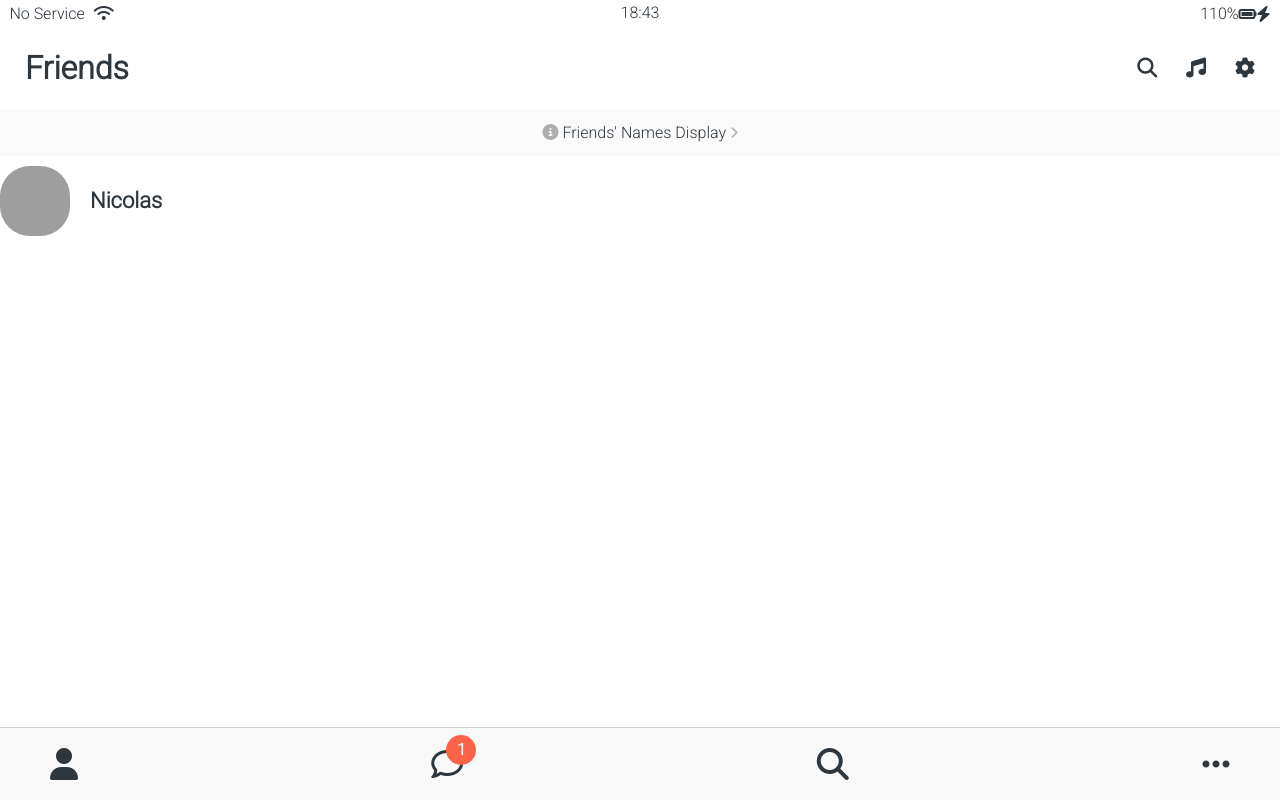
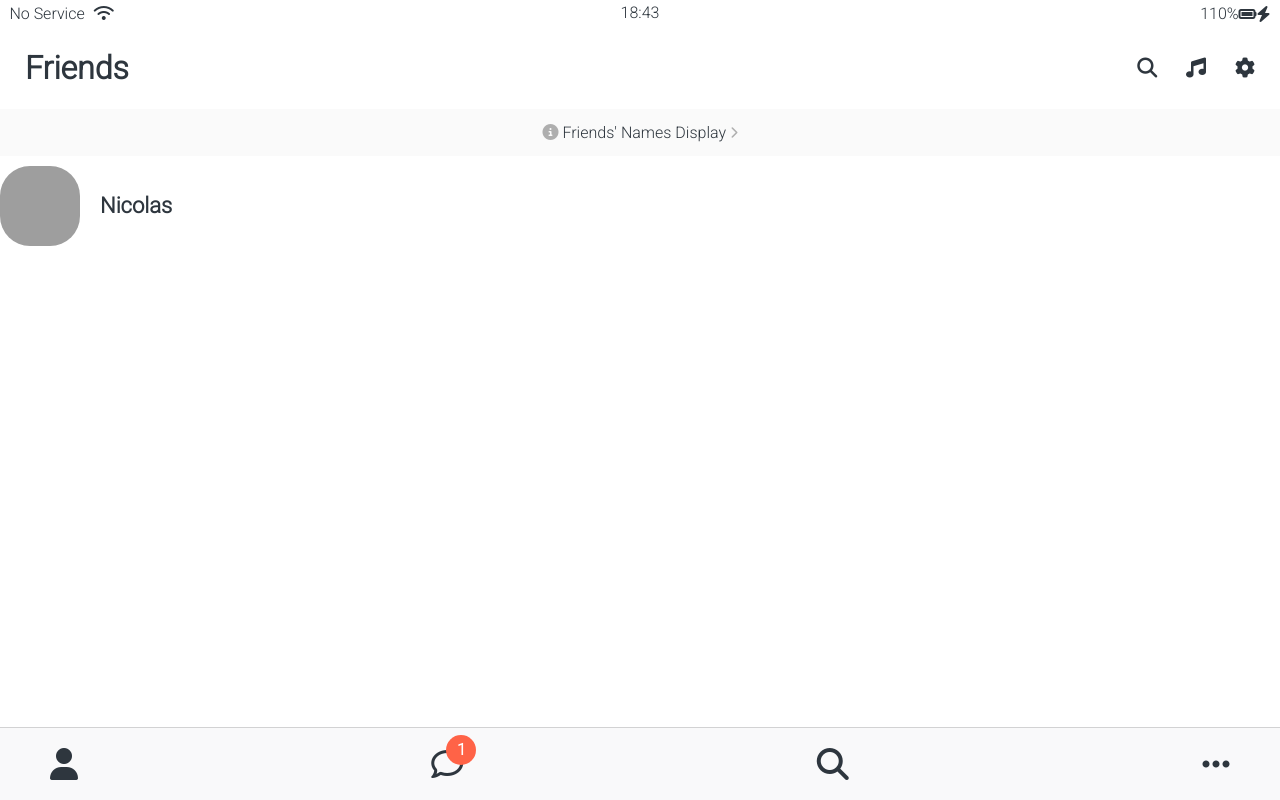
Before and after one commit to CJewon/kokoa-clone-2022, a plain HTML site: page friends.html in a window 1280 px wide. Drawn offline with Linux system fonts and the light colour scheme; grey boxes are pictures that could not be loaded.

Commit message:
Kokoa Talk Update

```diff
--- a/css/components/user-component.css
+++ b/css/components/user-component.css
@@ -1,7 +1,3 @@
-.user-component {
-  display: flex;
-}
-
 .user-component__avatar {
   width: 70px;
   height: 70px;
@@ -9,6 +5,7 @@
   margin-right: 20px;
 }
 
+.user-component,
 .user-component__column:first-child {
   display: flex;
   align-items: center;
@@ -20,11 +17,12 @@
 }
 
 .user-component__subtitle {
-  margin-top: 5px;
+  margin-top: 8px;
+  font-size: 17px;
   color: rgba(0, 0, 0, 0, 5);
 }
 
 .user-component__avatar--x1 {
-  width: 70px;
-  height: 70px;
+  width: 80px;
+  height: 80px;
 }
--- a/friends.html
+++ b/friends.html
@@ -37,8 +37,7 @@
       <i class="fa-solid fa-chevron-right fa-xs"></i>
     </a>
 
-    <main class="friends-screen"></main>
-
+    <main class="friendsm-screen">
       <div class="user-component">
         <div class="user-component__column">
           <img
@@ -47,11 +46,12 @@
           />
           <div class="user-component__text">
             <h4 class="user-component__title">Nicolas</h4>
-          <!-- <h6 class="user-component__subtitle">this text website</h6> -->
+            <!-- <h6 class="user-component__subtitle">this text whatever</h6> -->
           </div>
         </div>
         <div class="user-component__column"></div>
       </div>
+    </main>
 
     <nav class="nav">
       <ul class="nav__list">
```
Lines whose indentation alone changed are shown as unchanged.
